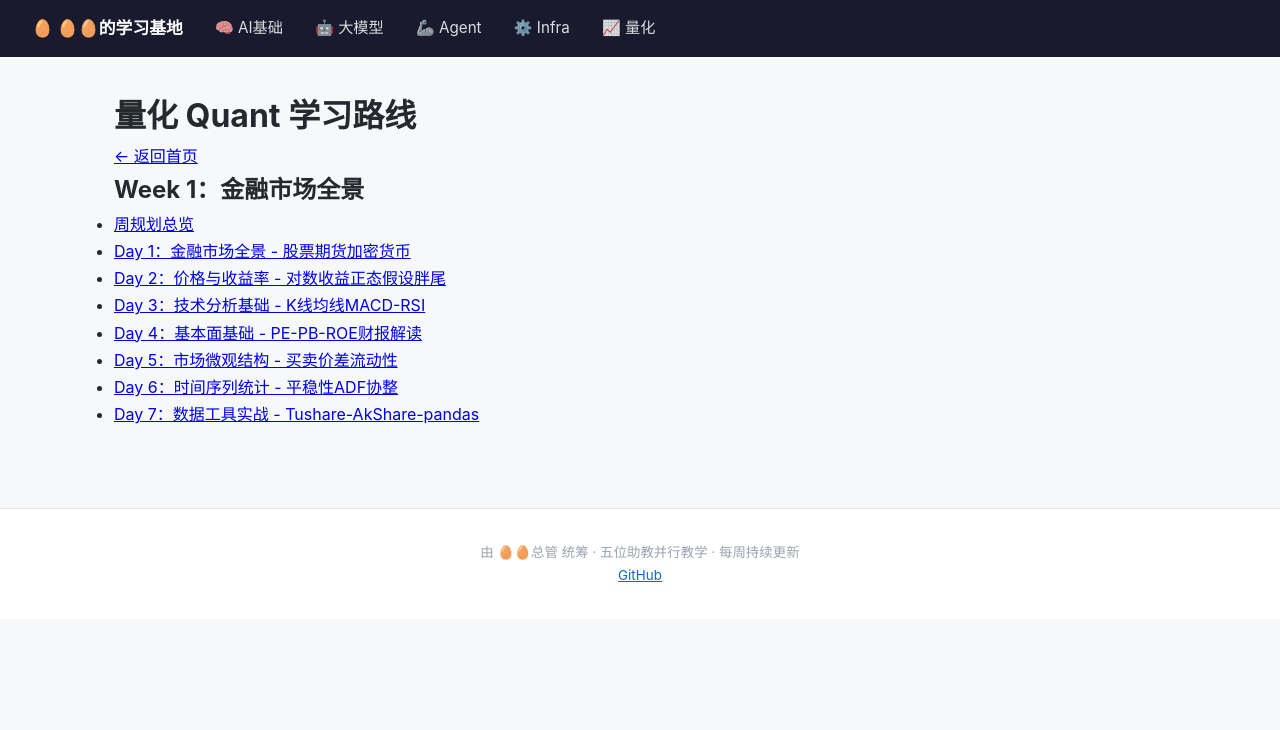
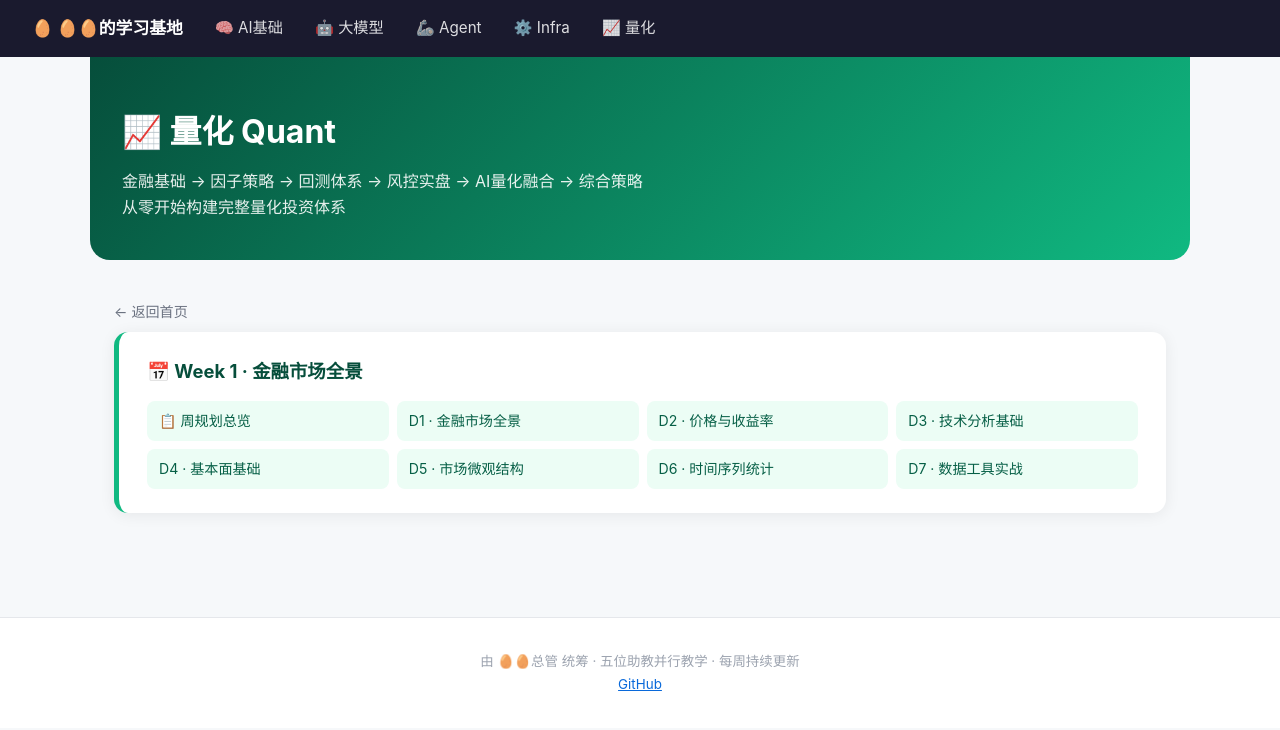
Before and after one commit to Lingbo-Huang/dandan-learn, a Jekyll site: the page built from quant/index.md, in a window 1280 px wide. Shown: the top 730 px of the page. Built offline with Jekyll 4.4.1, drawn with Linux system fonts in a browser that asks for light colours; our own code applies the rules of GitHub Pages for plain Markdown files.

Commit message:
Update quant/index.md

```diff
--- a/quant/index.md
+++ b/quant/index.md
@@ -1,18 +1,38 @@
 ---
+layout: default
 title: 📈 量化 Quant
 ---
 
-# 量化 Quant 学习路线
+<style>
+.track-hero { background: linear-gradient(135deg, #064e3b, #10b981); color: white; padding: 48px 32px 40px; margin: -32px -24px 40px; border-radius: 0 0 20px 20px; }
+.track-hero h1 { font-size: 2em; margin-bottom: 10px; }
+.track-hero p { opacity: 0.9; font-size: 1em; line-height: 1.6; }
+.week-card { background: white; border-radius: 14px; padding: 24px 28px; margin-bottom: 24px; box-shadow: 0 2px 16px rgba(0,0,0,0.07); border-left: 5px solid #10b981; }
+.week-card h2 { font-size: 1.15em; margin-bottom: 14px; color: #064e3b; }
+.week-card ul { list-style: none; padding: 0; margin: 0; display: grid; grid-template-columns: repeat(auto-fill, minmax(220px, 1fr)); gap: 8px; }
+.week-card ul li a { display: block; padding: 8px 12px; background: #ecfdf5; border-radius: 8px; color: #065f46; text-decoration: none; font-size: 0.88em; transition: background 0.15s; }
+.week-card ul li a:hover { background: #d1fae5; text-decoration: none; }
+.back { margin-bottom: 8px; font-size: 0.88em; }
+.back a { color: #6b7280; text-decoration: none; }
+</style>
 
-[← 返回首页](../)
+<div class="track-hero">
+  <h1>📈 量化 Quant</h1>
+  <p>金融基础 → 因子策略 → 回测体系 → 风控实盘 → AI量化融合 → 综合策略<br>从零开始构建完整量化投资体系</p>
+</div>
 
-## Week 1：金融市场全景
+<p class="back"><a href="{{ '/' | relative_url }}">← 返回首页</a></p>
 
-- [周规划总览](week01/quant-w1-周规划总览)
-- [Day 1：金融市场全景 - 股票期货加密货币](week01/quant-w1-金融市场全景-股票期货加密货币)
-- [Day 2：价格与收益率 - 对数收益正态假设胖尾](week01/quant-w1-价格与收益率-对数收益正态假设胖尾)
-- [Day 3：技术分析基础 - K线均线MACD-RSI](week01/quant-w1-技术分析基础-K线均线MACD-RSI)
-- [Day 4：基本面基础 - PE-PB-ROE财报解读](week01/quant-w1-基本面基础-PE-PB-ROE财报解读)
-- [Day 5：市场微观结构 - 买卖价差流动性](week01/quant-w1-市场微观结构-买卖价差流动性)
-- [Day 6：时间序列统计 - 平稳性ADF协整](week01/quant-w1-时间序列统计-平稳性ADF协整)
-- [Day 7：数据工具实战 - Tushare-AkShare-pandas](week01/quant-w1-数据工具实战-Tushare-AkShare-pandas)
+<div class="week-card">
+  <h2>📅 Week 1 · 金融市场全景</h2>
+  <ul>
+    <li><a href="{{ '/quant/week01/quant-w1-week-plan' | relative_url }}">📋 周规划总览</a></li>
+    <li><a href="{{ '/quant/week01/quant-w1-market-overview' | relative_url }}">D1 · 金融市场全景</a></li>
+    <li><a href="{{ '/quant/week01/quant-w1-returns' | relative_url }}">D2 · 价格与收益率</a></li>
+    <li><a href="{{ '/quant/week01/quant-w1-technical-analysis' | relative_url }}">D3 · 技术分析基础</a></li>
+    <li><a href="{{ '/quant/week01/quant-w1-fundamentals' | relative_url }}">D4 · 基本面基础</a></li>
+    <li><a href="{{ '/quant/week01/quant-w1-market-microstructure' | relative_url }}">D5 · 市场微观结构</a></li>
+    <li><a href="{{ '/quant/week01/quant-w1-time-series' | relative_url }}">D6 · 时间序列统计</a></li>
+    <li><a href="{{ '/quant/week01/quant-w1-data-tools' | relative_url }}">D7 · 数据工具实战</a></li>
+  </ul>
+</div>
```
